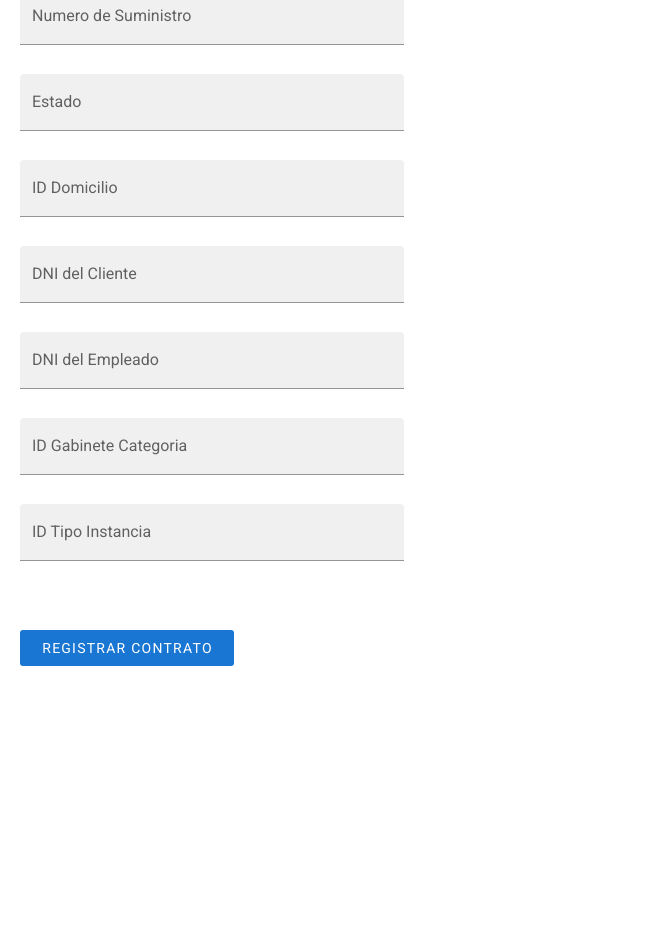
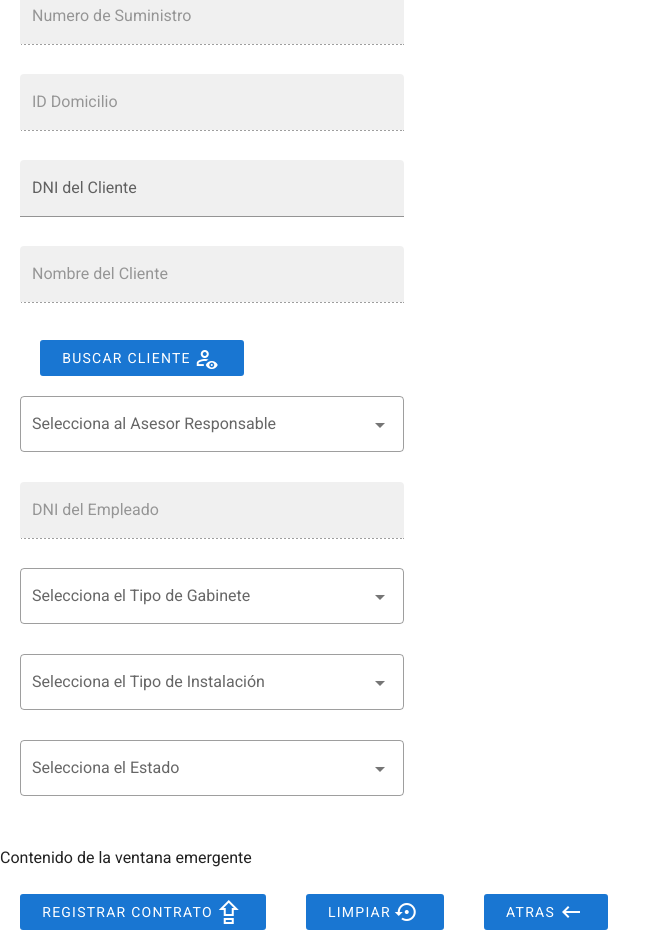
Before and after one commit to DevsJuniors/kallpaweb-front, a Vue app: page /menu/registrarContrato in a window 1280 px wide. Shown: the part 460-1410 px from the top of the page, without its empty margins (0-670 px from the left). Before the commit the page ends 1146 px from the top, so only its background shows below. Built offline with nearby package versions, Linux system fonts and the light colour scheme; no server answers.

Commit message:
Nueva Actualización

```diff
--- a/src/components/RegistrarContrato/RegistrarContrato.js
+++ b/src/components/RegistrarContrato/RegistrarContrato.js
@@ -11,21 +11,161 @@ export default {
             estado: "",
             IDDomicilio: "",
             DNI_cli: "",
+            nomCli:"",
             DNI_Em: "",
             IDGabineteCategoria: "",
             IDTipoInst: "",
         },
         message: "",
+        estados: ["En revisión","Observado","Desaprobado","Aprobado"],
+        clientes : [],
+        TextFieldAble: false,
+        categoriasGabinetes: [],
+        empleados: [],
+        tiposinstalacion: [],
+        selectedEstado: null,
+        SelectedGabinete: null,
+        SelectedTipoInstalacion: null,
+        SelectedEmpleado: null,
+
         };
     },
+
+    created() {
+        this.getCategoriaGabinete();
+        this.getTipoInstalacion();
+        this.getCliente();
+        this.getEmpleado();
+        this.asignarFecha();
+      },
+
+      watch: {
+        SelectedEstado(val){
+                if (val) {
+                    this.frmContrato.estado = val;
+                } else {
+                  this.resetForm();
+                }
+
+        },
+        SelectedGabinete(P){
+            if (P) {
+              const categoriagabinete = this.categoriasGabinetes.find((categoriagabinete) => categoriagabinete.Descripcion_Ga===P);
+                this.frmContrato.IDGabineteCategoria = categoriagabinete.IDGabineteCategoria;
+            } else {
+              this.resetForm();
+            }
+        },
+        SelectedTipoInstalacion(A){
+            if (A) {
+                const tipoinstalacion = this.tiposinstalacion.find((tipoinstalacion) => tipoinstalacion.Descripcion_TI===A);
+                this.frmContrato.IDTipoInst = tipoinstalacion.IDTipoInst;
+              } else {
+                this.resetForm();
+              }
+        },
+        SelectedEmpleado(E){
+            if (E) {
+                const empleado = this.empleados.find((empleado) => empleado.Nombre_Em +" "+ empleado.Apellido_Em===E);
+                  this.frmContrato.DNI_Em = empleado.DNI_Em;
+              } else {
+                this.resetForm();
+              }
+        },
+      },
+
     methods: {
         createContrato() {
-        this.axios
+          this.axios
             .post("http://localhost:3000/contrato", this.frmContrato)
             .then((res) => {
             console.log(res);
+            this.ventanaEmergente();
             })
             .catch((e) => e);
         },
+        getCategoriaGabinete() {
+            this.axios
+              .get("http://localhost:3000/categoria-gabinete")
+              .then((res) => {
+                this.categoriasGabinetes = res.data;
+              })
+              .catch((error) => e);
+          },
+        getTipoInstalacion() {
+            this.axios
+              .get("http://localhost:3000/tipo-instalacion")
+              .then((res) => {
+                this.tiposinstalacion = res.data;
+              })
+              .catch((error) => e);
+          },
+        getCliente(){
+            this.axios
+            .get("http://localhost:3000/cliente")
+            .then((res) => {
+              this.clientes = res.data;
+            })
+            .catch((error) => e);
+        },
+        getEmpleado(){
+            this.axios
+            .get("http://localhost:3000/empleado")
+            .then((res) => {
+              this.empleados = res.data;
+            })
+            .catch((error) => e);
+        },
+        llenar(){
+            if(this.frmContrato.DNI_cli !== ""){
+                console.log(this.frmContrato.DNI_cli)
+                const cliente = this.clientes.find((cliente) => cliente.DNI_cli===parseInt(this.frmContrato.DNI_cli));
+                if (cliente) {
+                    this.frmContrato.IDDomicilio = cliente.IDDomicilio;
+                    this.frmContrato.numSum = 11+""+cliente.IDDomicilio;
+                    this.frmContrato.nomCli = cliente.Nombre_cli +" "+cliente.Apellido_cli;
+                  } else {
+                    console.log("Cliente no encontrado");
+                  }
+            }
+        },
+        desText() {
+            this.TextFieldAble =false;
+         },
+        asignarFecha(){
+            const currentDate = new Date();
+              const year = currentDate.getFullYear();
+              const month = String(currentDate.getMonth() + 1).padStart(2, '0');
+              const day = String(currentDate.getDate()).padStart(2, '0');
+              const formattedDate = `${year}-${month}-${day}`;
+              this.frmContrato.Fecha_Con= formattedDate;
+        },
+        resetForm() {
+          this.frmContrato.IDContrato = "";
+          this.frmContrato.DNI_Em = "";
+          this.frmContrato.DNI_cli = "";
+          this.frmContrato.Fecha_Con = "";
+          this.frmContrato.numSum= "";
+          this.frmContrato.PuntoInstalacion_Con="";
+          this.frmContrato.NumeroRadicado_Con="";
+          this.frmContrato.nomCli="";
+          this.Selected= null;
+          this.SelectedEstado= null;
+          this.SelectedEmpleado = null;
+          this.SelectedGabinete= null;
+          this.SelectedTipoInstalacion= null;
+        },
+        volverMenu() {
+          this.$router.push("/menu");
+        },
+        ventanaEmergente(){
+          const result = confirm("El contrato ha sido registrado correctamente. Desea que se ha enviado a la"
+                                 +" plataforma de Cállida");
+               if (result) {
+               // Acciones a realizar si se selecciona "Aceptar"
+              } else {
+               // Acciones a realizar si se selecciona "Cancelar"
+              }
+        }
     },
     };
--- a/src/components/RegistrarContrato/RegistrarContrato.vue
+++ b/src/components/RegistrarContrato/RegistrarContrato.vue
@@ -17,6 +17,7 @@
           label="Fecha del Contrato"
           placeholder="Ingresa la fecha del Contrato"
           filled
+          :disabled="!TextFieldAble"
           v-model="frmContrato.Fecha_Con"></v-text-field>
         <v-text-field
           label="Numero Radicado del Contrato"
@@ -24,7 +25,7 @@
           filled
           v-model="frmContrato.NumeroRadicado_Con"></v-text-field>
         <v-text-field
-          label="Puntos de Intalacion"
+          label="Puntos de Instalacion"
           placeholder="Ingresa los puntos de Instalacion"
           filled
           v-model="frmContrato.PuntoInstalacion_Con"></v-text-field>
@@ -32,16 +33,13 @@
           label="Numero de Suministro"
           placeholder="Ingresa el Numero de Suministro"
           filled
+          :disabled="!TextFieldAble"
           v-model="frmContrato.numSum"></v-text-field>
-        <v-text-field
-          label="Estado"
-          placeholder="Ingresa el Estado del Cliente"
-          filled
-          v-model="frmContrato.estado"></v-text-field>
         <v-text-field
           label="ID Domicilio"
           placeholder="Ingresa el ID del Domicilio"
           filled
+          :disabled="!TextFieldAble"
           v-model="frmContrato.IDDomicilio"></v-text-field>
         <v-text-field
           label="DNI del Cliente"
@@ -49,23 +47,69 @@
           filled
           v-model="frmContrato.DNI_cli"></v-text-field>
         <v-text-field
+          label="Nombre del Cliente"
+          placeholder=""
+          :disabled="!TextFieldAble"
+          filled
+          v-model="frmContrato.nomCli"></v-text-field>
+        <v-btn  class="button-1 mt-2" depressed color="primary" @click="llenar">
+          Buscar Cliente
+          <v-icon class="mx-1">mdi-account-eye-outline</v-icon>
+       </v-btn>
+       <v-select
+          v-model="SelectedEmpleado"
+          :items="empleados.filter(empleado => empleado.IDCategoria ===1)
+                  .map((empleado) =>  empleado.Nombre_Em + ' ' + empleado.Apellido_Em)"
+          label="Selecciona al Asesor Responsable"
+          outlined
+         ></v-select>
+        <v-text-field
           label="DNI del Empleado"
           placeholder="Ingresa el DNI del Empleado"
           filled
+          :disabled="!TextFieldAble"
           v-model="frmContrato.DNI_Em"></v-text-field>
-        <v-text-field
-          label="ID Gabinete Categoria"
-          placeholder="Ingresa el ID del Gabinete-Categoria"
-          filled
-          v-model="frmContrato.IDGabineteCategoria"></v-text-field>
-        <v-text-field
-          label="ID Tipo Instancia"
-          placeholder="Ingresa el ID Tipo Instancia"
-          filled
-          v-model="frmContrato.IDTipoInst"></v-text-field>
+        <v-select
+          v-model="SelectedGabinete"
+          :items="categoriasGabinetes.map((categiriagabinete) => categiriagabinete.Descripcion_Ga)"
+          label="Selecciona el Tipo de Gabinete"
+          outlined
+         ></v-select>
+         <v-select
+          v-model="SelectedTipoInstalacion"
+          :items="tiposinstalacion.map((tipoinstalacion) => tipoinstalacion.Descripcion_TI)"
+          label="Selecciona el Tipo de Instalación"
+          outlined
+         ></v-select>
+        <v-select
+         v-model="selectedEstado"
+         :items="estados"
+         label="Selecciona el Estado"
+         outlined
+         ></v-select>
       </div>
-      <v-btn type="submit" class="button-1" depressed color="primary">
+      <div id="ventanaEmergente" class="centrado">
+      <p>Contenido de la ventana emergente</p>
+      </div>
+      <v-btn type="submit" class="button-1 mt-2" depressed color="primary">
         REGISTRAR CONTRATO
+        <v-icon class="mx-1">mdi-apple-keyboard-caps</v-icon>
+      </v-btn>
+      <v-btn
+              depressed
+              color="primary"
+              class="button-1 mt-2"
+              @click="resetForm">
+              Limpiar
+              <v-icon class="mx-1">mdi-backup-restore</v-icon>
+      </v-btn>
+      <v-btn
+              depressed
+              color="primary"
+              class="button-1 mt-2"
+              @click="volverMenu">
+              ATRAS
+              <v-icon class="mx-1">mdi-keyboard-backspace</v-icon>
       </v-btn>
     </form>
   </div>
--- a/src/components/RegistrarDomicilio/RegistrarDomicilio.js
+++ b/src/components/RegistrarDomicilio/RegistrarDomicilio.js
@@ -108,7 +108,23 @@ watch: {
       localStorage.setItem("valorCampo1", valorCampo1);
       console.log(valorCampo1);
       window.location.href = "http://localhost:3003/menu/registrarCliente";
-    }
-
+    },
+    volverMenu() {
+      this.$router.push("/menu");
+    },
+    resetForm() {
+      this.frmDomicilio.IDDomicilio = "";
+      this.frmDomicilio.Direccion_Dom = "";
+      this.frmDomicilio.Piso_Dom = "";
+      this.frmDomicilio.Interior_Dom = "";
+      this.frmDomicilio.Nomb_Malla_Dom= "";
+      this.frmContrato.PuntoInstalacion_Con="";
+      this.frmContrato.NumeroRadicado_Con="";
+      this.frmContrato.nomCli="";
+      this.selectedEstrato = null;
+      this.selectedDistrito =null;
+      this.selectedCondicion= null;
+      this.selectedTipoPredio= null;
+    },
   },
 };
--- a/src/components/RegistrarDomicilio/RegistrarDomicilio.vue
+++ b/src/components/RegistrarDomicilio/RegistrarDomicilio.vue
@@ -58,11 +58,29 @@
          outlined
          ></v-select>
       </div>
-      <v-btn type="submit" class="button-1" depressed color="primary">
+      <v-btn type="submit" class="button-1 mt-2" depressed color="primary">
         REGISTRAR DOMICILIO
+        <v-icon class="mx-1">mdi-apple-keyboard-caps</v-icon>
       </v-btn>
-      <v-btn  class="button-1" depressed color="primary" @click="guardarValor">
+      <v-btn
+              depressed
+              color="primary"
+              class="button-1 mt-2"
+              @click="resetForm">
+              LIMPIAR
+              <v-icon class="mx-1">mdi-backup-restore</v-icon>
+      </v-btn>
+      <v-btn  class="button-1 mt-2" depressed color="primary" @click="guardarValor">
         CARGAR
+        <v-icon class="mx-1">mdi-archive-arrow-up</v-icon>
+      </v-btn>
+      <v-btn
+              depressed
+              color="primary"
+              class="button-1 mt-2"
+              @click="volverMenu">
+              ATRAS
+              <v-icon class="mx-1">mdi-keyboard-backspace</v-icon>
       </v-btn>
     </form>
   </div>
--- a/src/components/RegistrarEmpleado/RegistrarEmpleado.js
+++ b/src/components/RegistrarEmpleado/RegistrarEmpleado.js
@@ -64,5 +64,15 @@ export default {
         })
         .catch((error) => e);
     },
+    volverMenu() {
+      this.$router.push("/menu");
+    },
+    resetForm() {
+      this.frmEmpleado.DNI_Em = "";
+      this.frmEmpleado.Nombre_Em = "";
+      this.frmEmpleado.Apellido_Em = "";
+      this.frmEmpleado.Celular_Em= "";
+      this.selectedCategoria= null;
+    },
   },
 };
--- a/src/components/RegistrarEmpleado/RegistrarEmpleado.vue
+++ b/src/components/RegistrarEmpleado/RegistrarEmpleado.vue
@@ -2,7 +2,7 @@
   <div>
     <form name="registrarEmpleado" @submit.prevent="createEmpleado">
       <div class="empleado">
-        <h2>Guardar Genero</h2>
+        <h2>DATOS GENERALES DEL EMPLEADO</h2>
         <br />
         <v-text-field
           label="DNI"
@@ -31,9 +31,26 @@
           outlined
          ></v-select>
         <div>
-          <v-btn type="submit" class="button-1" depressed color="primary">
+          <v-btn type="submit" class="button-1 mt-2" depressed color="primary">
             REGISTRAR
+            <v-icon  class="mx-1">mdi-account-badge-outline</v-icon>
           </v-btn>
+          <v-btn
+              depressed
+              color="primary"
+              class="button-1 mt-2"
+              @click="volverMenu">
+              Atras
+              <v-icon class="mx-1">mdi-keyboard-backspace</v-icon>
+            </v-btn>
+            <v-btn
+              depressed
+              color="primary"
+              class="button-1 mt-2"
+              @click="resetForm">
+              Limpiar
+              <v-icon class="mx-1">mdi-backup-restore</v-icon>
+      </v-btn>
           <form
             name="credencialesEmpleado"
             @submit.prevent="createCredenciales">
@@ -55,8 +72,9 @@
                 filled
                 v-model="frmCredenciales.contraseña"></v-text-field>
             </div>
-            <v-btn type="submit" class="button-1" depressed color="primary">
+            <v-btn type="submit" class="button-1 mt-2" depressed color="primary">
               AGREGAR CREDENCIALES
+              <v-icon class="mx-1">mdi-badge-account-horizontal</v-icon>
             </v-btn>
           </form>
         </div>
```
Also changed, not shown: src/components/RegistrarCliente/RegistrarCliente.vue (line endings or trailing spaces).
